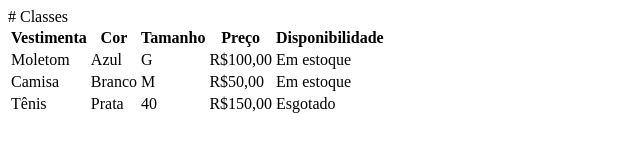
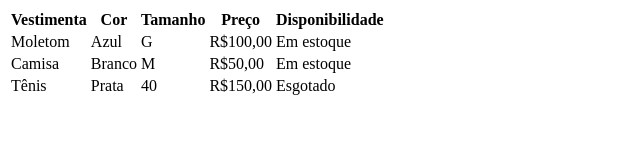
Before and after one commit to yan-loureiro/HTML-basic, a plain HTML site: page index.html in a window 1280 px wide. Shown: the whole page, without its empty margins (0-640 px from the left). Drawn offline with Linux system fonts and the light colour scheme.

Commit message:
Excluido linhas desnecessarias

```diff
--- a/index.html
+++ b/index.html
@@ -5,11 +5,6 @@
     <meta name="viewport" content="width=device-width, initial-scale=1.0">
     <title>Aula Tabela</title>
 </head>
-# Classes
-
- <!--No HTML:
-### Possível utilizar quantas class forem necessitar. -->
-
 <body>
     <table>
         <tr>
```
